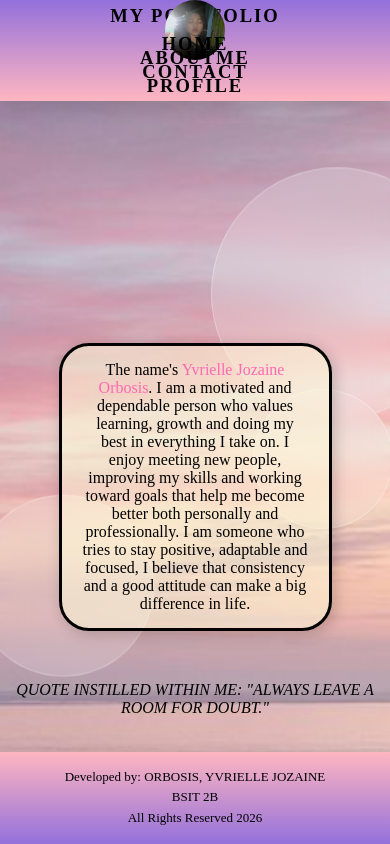
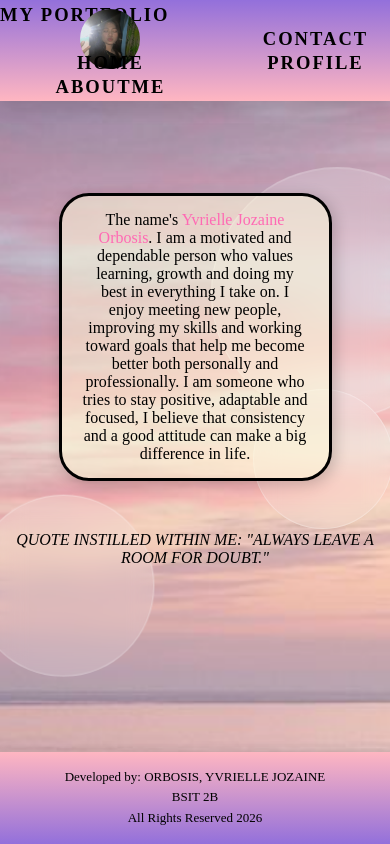
Before and after one commit to zaineorbosis-muryot/My-Website_Orbosis, a plain HTML site: page index.html in a window 390 px wide. Drawn offline with Linux system fonts and the light colour scheme.

Commit message:
Update style.css

```diff
--- a/style.css
+++ b/style.css
@@ -175,39 +175,3 @@ header ul li a {
     padding: 20px 10px;
   }
 }
-@media (max-width: 768px){
-  header ul {
-    flex-direction: column;
-    align-items: center;
-    gap: 10px;
-  }
-
-  ul li {
-    margin: 0;
-  }
-
-  ul li:first-child {
-    margin-right: 0;
-  }
-}
-.main-content{
-	margin-top: 17vh;
-}
-body {
-  padding-top: 12vh;
-}
-
-@media (max-width: 768px){
-  body {
-    padding-top: 150px;
-  }
-}
-ul li:first-child {
-  margin-right: auto;
-}
-
-@media (max-width: 768px){
-  ul li:first-child {
-    margin: 0;
-  }
-}
```
